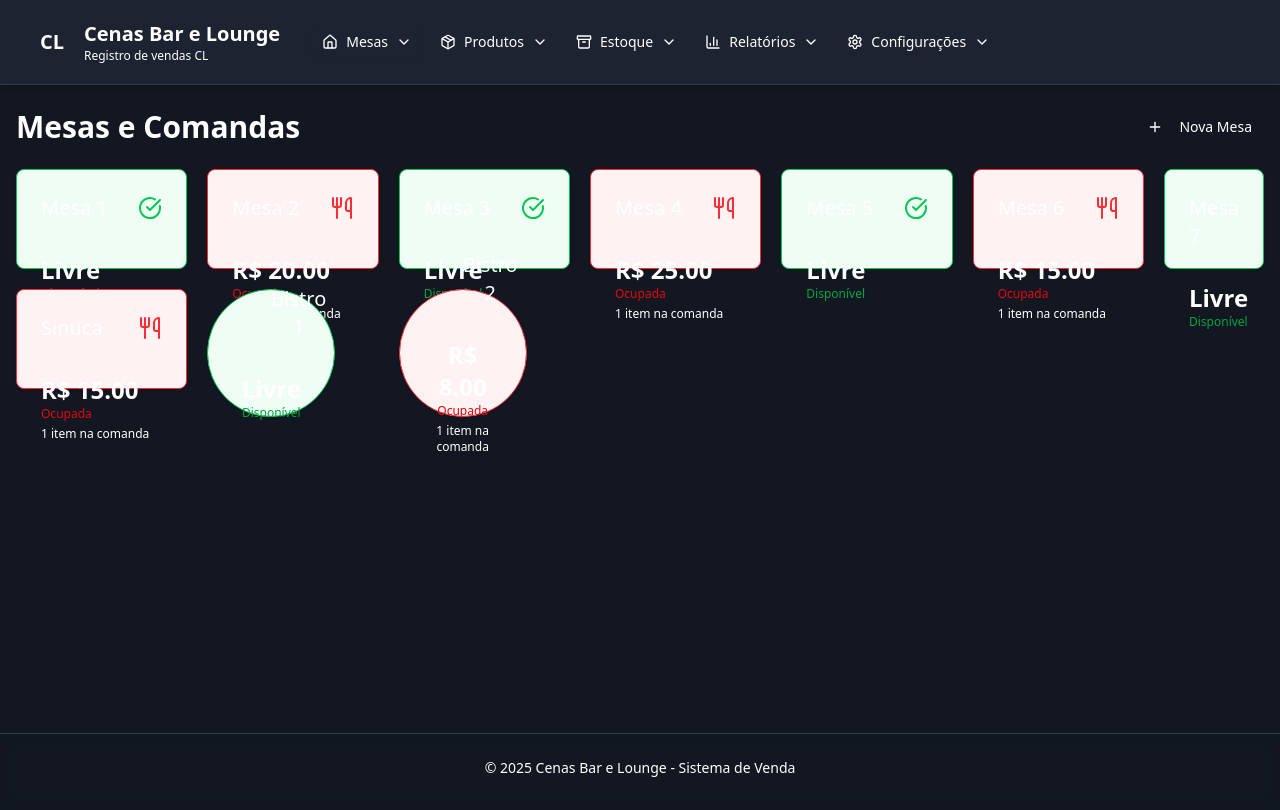
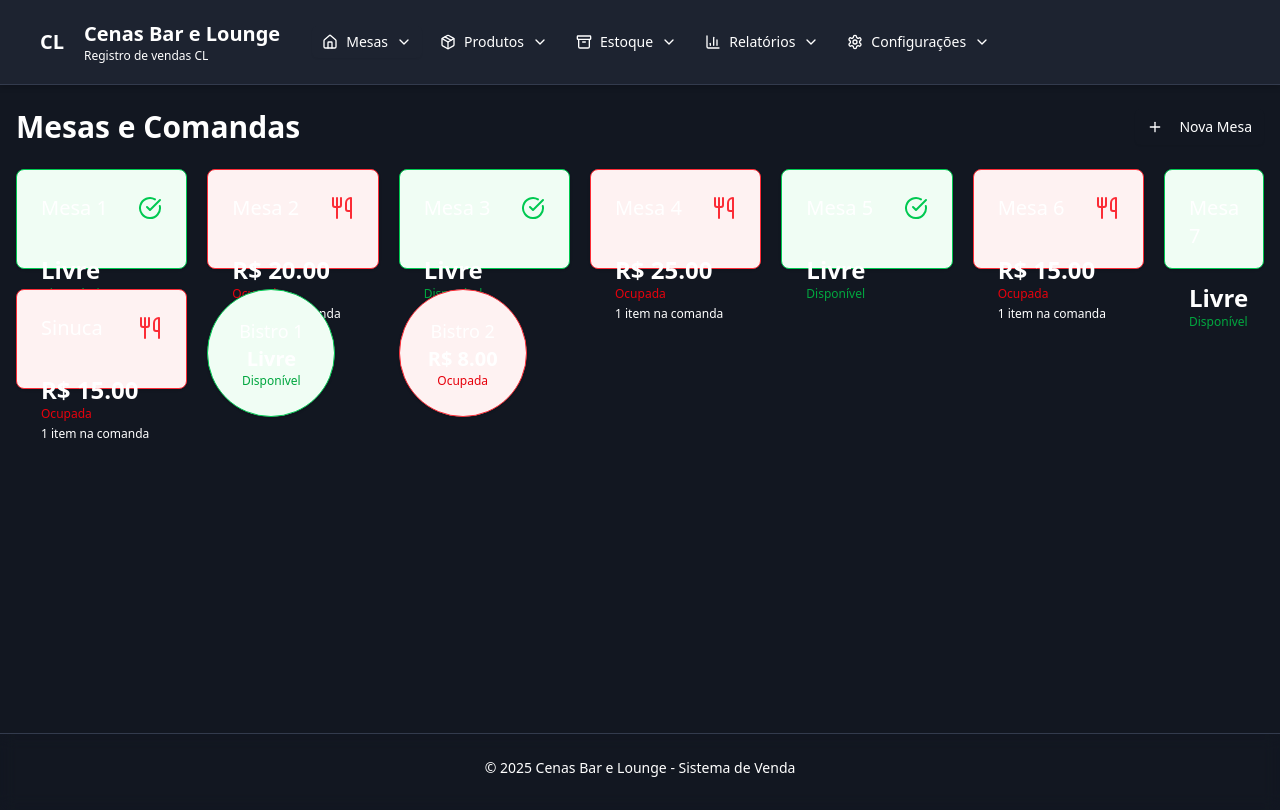
Before and after one commit to diegofsiilva/Cenas_Teste, a React (Vite) app: page / in a window 1280 px wide. Built offline with nearby package versions, Linux system fonts and the light colour scheme.

Commit message:
Update TablesView.jsx

```diff
--- a/src/components/TablesView.jsx
+++ b/src/components/TablesView.jsx
@@ -99,7 +99,9 @@ export default function TablesView() {
     const totalOrder = table.order.reduce((sum, item) => sum + (item.price * item.qty), 0);
 
     // Adiciona classes específicas para mesas redondas (Bistrôs)
-    const shapeClass = table.name.includes('Bistro') ? 'rounded-full h-32 w-32 flex flex-col items-center justify-center text-center' : 'rounded-lg';
+    // Ajuste: Nos bistrôs, removemos o CardHeader e CardContent padrão para centralizar melhor o conteúdo.
+    const isBistro = table.name.includes('Bistro');
+    const shapeClass = isBistro ? 'rounded-full h-32 w-32 flex flex-col items-center justify-center text-center p-2' : 'rounded-lg';
 
     // Adiciona o grid-area para posicionamento
     const gridAreaClass = `area-${table.name.toLowerCase().replace(/ /g, '-').replace('á', 'a')}`;
@@ -109,6 +111,18 @@ export default function TablesView() {
         className={`cursor-pointer transition-all hover:shadow-lg ${statusColor} ${shapeClass} ${gridAreaClass}`}
         onClick={() => handleSelectTable(table)}
       >
+        {isBistro ? (
+          // Layout simplificado e centralizado para Bistrôs
+          <div className="flex flex-col items-center justify-center h-full">
+            <CardTitle className="text-lg font-medium">{table.name}</CardTitle>
+            <div className="text-xl font-bold">{isOccupied ? `R$ ${totalOrder.toFixed(2)}` : 'Livre'}</div>
+            <p className={`text-xs ${isOccupied ? 'text-red-600' : 'text-green-600'}`}>
+              {statusText}
+            </p>
+          </div>
+        ) : (
+          // Layout padrão para Mesas (retangulares)
+          <>
             <CardHeader className="flex flex-row items-center justify-between space-y-0 pb-2">
               <CardTitle className="text-xl font-medium">{table.name}</CardTitle>
               {isOccupied ? (
@@ -128,6 +142,8 @@ export default function TablesView() {
                 </p>
               )}
             </CardContent>
+          </>
+        )}
       </Card>
     );
   };
```
Lines whose indentation alone changed are shown as unchanged.
